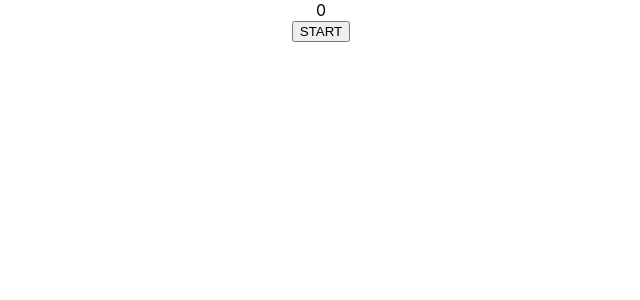
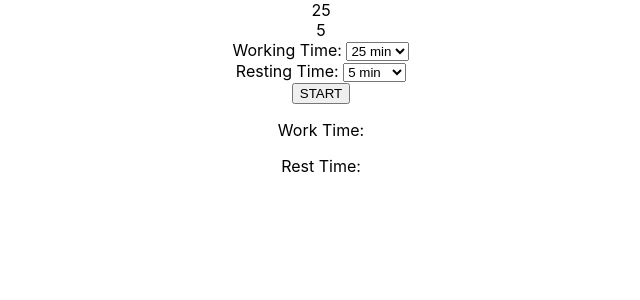
Before and after one commit to YellowD54321/pomodoro, a React (Create React App) app: page / in a window 1280 px wide. Shown: the top 300 px of the page, without its empty margins (319-959 px from the left). Built offline with nearby package versions, Linux system fonts and the light colour scheme.

Commit message:
add drop list

```diff
--- a/src/App.js
+++ b/src/App.js
@@ -1,13 +1,22 @@
 import logo from "./logo.svg";
 import "./App.css";
-import { WorkTimeCounter } from "./components/timeCounter/TimeCounter";
+import {
+  RestTimeCounter,
+  WorkTimeCounter,
+} from "./components/timeCounter/TimeCounter";
 import Button from "./components/button/Button";
+import { RestDropList, WorkDropList } from "./components/dropList/DropList";
+import Record from "./components/record/Record";
 
 function App() {
   return (
     <div className="App">
       <WorkTimeCounter />
+      <RestTimeCounter />
+      <WorkDropList />
+      <RestDropList />
       <Button />
+      <Record />
     </div>
   );
 }
--- a/src/components/button/Button.js
+++ b/src/components/button/Button.js
@@ -3,6 +3,7 @@ import { useSelector, useDispatch } from "react-redux";
 import {
   clockStateSetToIdle,
   clockStateSetToWork,
+  clockStateSetToNext,
   ClockStatus,
 } from "../features/clock/clockSlice";
 
@@ -12,11 +13,7 @@ const Button = () => {
 
   const onButtonClick = () => {
     console.log("Button is clicked.");
-    if (clockStatus === ClockStatus.Idle) {
-      dispatch(clockStateSetToWork());
-    } else {
-      dispatch(clockStateSetToIdle());
-    }
+    dispatch(clockStateSetToNext());
   };
 
   return (
--- /dev/null
+++ b/src/components/dropList/DropList.js
@@ -0,0 +1,88 @@
+import React from "react";
+import { useDispatch, useSelector } from "react-redux";
+import {
+  ClockStatus,
+  clcokSetInitialWorkTime,
+  clcokSetInitialRestTime,
+} from "../features/clock/clockSlice";
+
+const DropList = ({ labelText, children, setTime, defaultValue }) => {
+  const dispatch = useDispatch();
+  const isDisable = useSelector(
+    (state) => state.clock.status !== ClockStatus.Idle
+  );
+
+  const onDropListSelect = (e) => {
+    const initialTime = e.target.value;
+    dispatch(setTime(initialTime));
+  };
+
+  return (
+    <div className="drop-list-main">
+      <label htmlFor="dropList">{labelText}</label>
+      <select
+        name="dropList"
+        className="drop-list-selector"
+        onChange={onDropListSelect}
+        defaultValue={defaultValue}
+        disabled={isDisable}
+      >
+        {children}
+      </select>
+    </div>
+  );
+};
+
+export const WorkDropList = () => {
+  const initialTime = useSelector((state) => state.clock.initialWorkTime);
+  const labelText = "Working Time: ";
+  let options = [];
+
+  for (let i = 5; i <= 60; i += 5) {
+    options.push(
+      <option
+        key={i}
+        value={i} /* selected={initialTime === i && "selected"} */
+      >
+        {i} min
+      </option>
+    );
+  }
+
+  return (
+    <DropList
+      labelText={labelText}
+      setTime={clcokSetInitialWorkTime}
+      defaultValue={initialTime}
+    >
+      {options}
+    </DropList>
+  );
+};
+
+export const RestDropList = () => {
+  const initialTime = useSelector((state) => state.clock.initialRestTime);
+  const labelText = "Resting Time: ";
+  let options = [];
+
+  for (let i = 5; i <= 30; i += 5) {
+    options.push(
+      <option
+        key={i}
+        value={i} /* selected={initialTime === i && "selected"} */
+      >
+        {i} min
+      </option>
+    );
+  }
+
+  return (
+    <DropList
+      labelText={labelText}
+      setTime={clcokSetInitialRestTime}
+      defaultValue={initialTime}
+    >
+      {options}
+    </DropList>
+  );
+};
--- a/src/components/features/clock/clockSlice.js
+++ b/src/components/features/clock/clockSlice.js
@@ -9,21 +9,74 @@ export const ClockStatus = {
 
 const initialState = {
   status: "idle",
+  initialWorkTime: 25,
+  initialRestTime: 5,
+  record: {
+    workTime: 0,
+    restTime: 0,
+    workContent: "",
+  },
 };
 
 const clcokSlice = createSlice({
   name: "clock",
   initialState,
   reducers: {
-    clockStateSetToIdle(state, action) {
+    clockStateSetToIdle(state) {
       state.status = ClockStatus.Idle;
     },
-    clockStateSetToWork(state, action) {
+    clockStateSetToWork(state) {
       state.status = ClockStatus.Work;
+    },
+    clockStateSetToNext(state) {
+      switch (state.status) {
+        case ClockStatus.Idle:
+          state.status = ClockStatus.Work;
+          break;
+        case ClockStatus.Work:
+          state.status = ClockStatus.Rest;
+          break;
+        case ClockStatus.Rest:
+          state.status = ClockStatus.Idle;
+          break;
+        default:
+          state.status = ClockStatus.Idle;
+      }
+    },
+    clcokSetInitialWorkTime(state, action) {
+      state.initialWorkTime = +action.payload;
+    },
+    clcokSetInitialRestTime(state, action) {
+      state.initialRestTime = +action.payload;
+    },
+    clcokRecordAdded(state, action) {
+      // reducer(state, action) {
+      const { workTime, restTime, workContent } = action.payload;
+      console.log("workTime", workTime);
+      console.log("restTime", restTime);
+      console.log("workContent", workContent);
+      state.record = {
+        workTime,
+        restTime,
+        workContent,
+      };
+      // },
+      // prepare({ workTime, restTime, workContent }) {
+      //   return {
+      //     payload: { workTime, restTime, workContent },
+      //   };
+      // },
     },
   },
 });
 
-export const { clockStateSetToIdle, clockStateSetToWork } = clcokSlice.actions;
+export const {
+  clockStateSetToIdle,
+  clockStateSetToWork,
+  clockStateSetToNext,
+  clcokSetInitialWorkTime,
+  clcokSetInitialRestTime,
+  clcokRecordAdded,
+} = clcokSlice.actions;
 
 export default clcokSlice.reducer;
--- /dev/null
+++ b/src/components/record/Record.js
@@ -0,0 +1,15 @@
+import React from "react";
+import { useSelector } from "react-redux";
+
+const Record = () => {
+  const recordContent = useSelector((state) => state.clock.record);
+  console.log(recordContent);
+  return (
+    <div>
+      <p>Work Time: {recordContent.workTIme}</p>
+      <p>Rest Time: {recordContent.restTIme}</p>
+    </div>
+  );
+};
+
+export default Record;
--- a/src/components/timeCounter/TimeCounter.js
+++ b/src/components/timeCounter/TimeCounter.js
@@ -1,44 +1,85 @@
 import React, { useState, useEffect, useRef } from "react";
-import { useSelector } from "react-redux";
-import { ClockStatus } from "../features/clock/clockSlice";
+import { useSelector, useDispatch } from "react-redux";
+import { ClockStatus, clcokRecordAdded } from "../features/clock/clockSlice";
 
-const TimeCounter = () => {
-  const [countValue, setCountValue] = useState(0);
+const TimeCounter = ({ initialTime, counting, recordTime }) => {
+  const [countValue, setCountValue] = useState(initialTime);
+  const clockStatus = useSelector((state) => state.clock.status);
   const timerRef = useRef(null);
-  const stateStatus = useSelector((state) => state.clock.status);
-
-  //   useEffect(() => {
-  //     timerRef.current = setInterval(() => {
-  //       setCountValue((preValue) => preValue + 1);
-  //     }, 1000);
-  //     return () => {
-  //       clearInterval(timerRef.current);
-  //     };
-  //   }, []);
 
   useEffect(() => {
-    console.log(stateStatus);
-    if (stateStatus === ClockStatus.Idle) {
-      console.log("STOP COUNTING");
+    if (clockStatus === ClockStatus.Idle) {
+      console.log("123");
+      recordTime(countValue);
+      setCountValue(initialTime);
+    }
+  }, [ClockStatus]);
+
+  useEffect(() => {
+    if (!counting) {
       clearInterval(timerRef.current);
     } else {
       timerRef.current = setInterval(() => {
-        setCountValue((preValue) => preValue + 1);
+        setCountValue((preValue) => preValue - 1);
       }, 1000);
     }
 
     return () => {
       clearInterval(timerRef.current);
     };
-  }, [stateStatus]);
+  }, [counting]);
 
   return <div>{countValue}</div>;
 };
 
 export const WorkTimeCounter = () => {
+  const clockStatus = useSelector((state) => state.clock.status);
+  const initialTime = useSelector((state) => state.clock.initialWorkTime);
+  const record = useSelector((state) => state.clock.record);
+  const counting = clockStatus === ClockStatus.Work;
+  const dispatch = useDispatch();
+
+  const recordTime = (timeValue) => {
+    dispatch(
+      clcokRecordAdded({
+        ...record,
+        workTime: timeValue,
+      })
+    );
+  };
   return (
     <div className="timeCounter-workTimeCounter">
-      <TimeCounter />
+      <TimeCounter
+        initialTime={initialTime}
+        counting={counting}
+        recordTime={recordTime}
+      />
     </div>
   );
 };
+
+export const RestTimeCounter = () => {
+  const clockStatus = useSelector((state) => state.clock.status);
+  const initialTime = useSelector((state) => state.clock.initialRestTime);
+  const record = useSelector((state) => state.clock.record);
+  const counting = clockStatus === ClockStatus.Rest;
+  const dispatch = useDispatch();
+
+  const recordTime = (timeValue) => {
+    dispatch(
+      clcokRecordAdded({
+        ...record,
+        restTime: timeValue,
+      })
+    );
+  };
+  return (
+    <div className="timeCounter-restTimeCounter">
+      <TimeCounter
+        initialTime={initialTime}
+        counting={counting}
+        recordTime={recordTime}
+      />
+    </div>
+  );
+};
```
